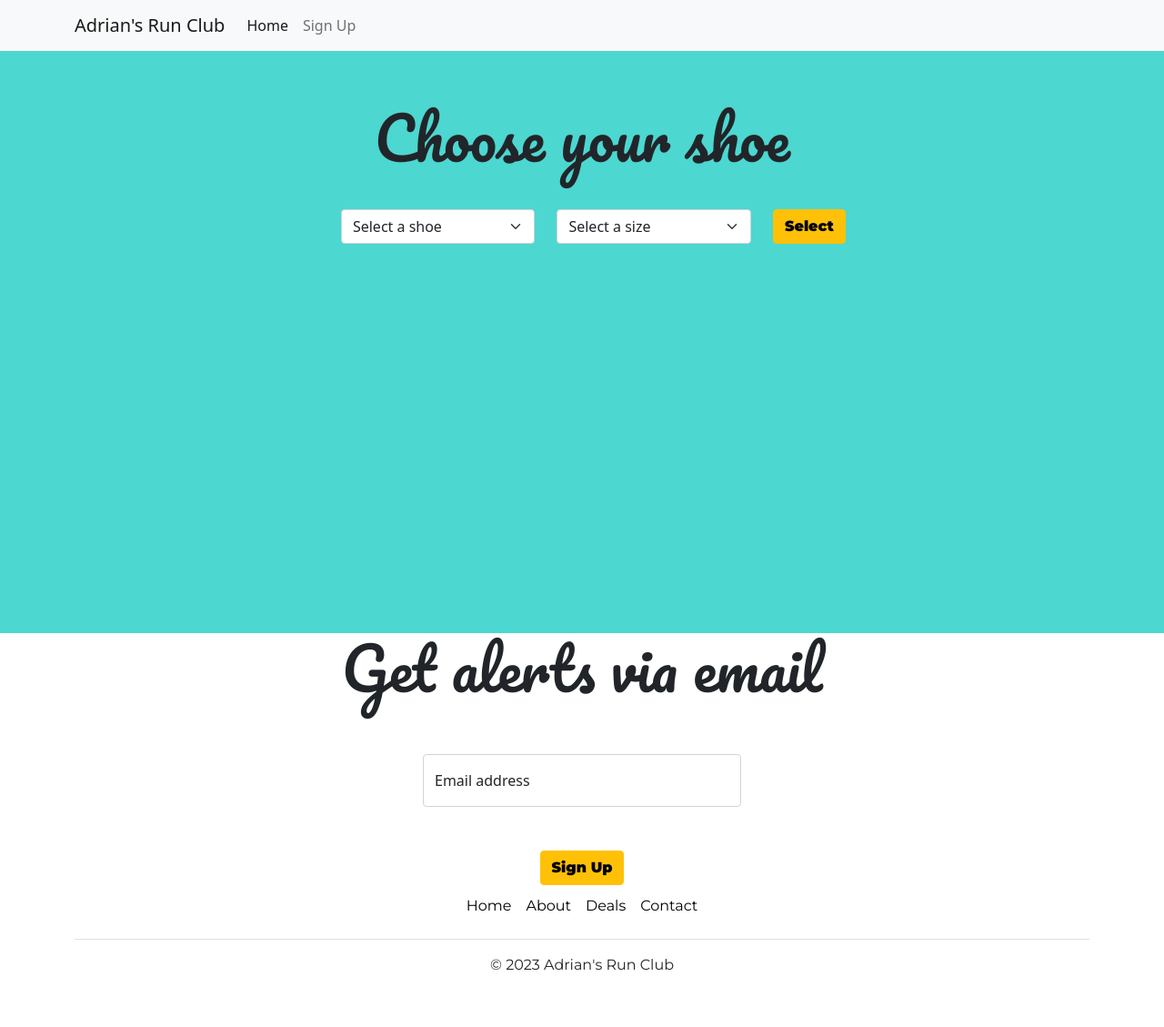
After one commit to Montags24/adrians-run-club, a Flask app: template templates/sign-up.html in a window 1280 px wide. The commit adds this page. Shown: the whole page at 91% size. Run offline with Flask 2, Linux system fonts and the light colour scheme; the template is opened without the code that fills it, so the values that code supplies are empty; some libraries are stand-ins or nearby versions.

Commit message:
Added a python file that uses RunRepeats API to get information on shoes. Added a sign up html file and added updates to the rest.

```diff
--- a/server.py
+++ b/server.py
@@ -2,7 +2,6 @@ from flask import Flask, render_template, request
 from dotenv import load_dotenv
 import smtplib
 import os
-
 
 app = Flask(__name__)
 load_dotenv()
@@ -36,9 +35,25 @@ def home():
         return render_template("message-success.html")
 
 
-@app.route("/signup")
+shoes = []
+
+
+@app.route("/signup", methods=["GET", "POST"])
 def sign_up():
-    return ""
+    global shoes
+    if request.method == "POST":
+        if "form-submit" in request.form:
+            shoe = request.form["shoe"]
+            size = request.form["size"]
+            shoes.append([shoe, size])
+        elif "delete-btn" in request.form:
+            number = int(request.form["delete-btn"])
+            print(number)
+            if len(shoes) > 0:
+                del shoes[number - 1]
+        return render_template("sign-up.html", shoes=shoes)
+    else:
+        return render_template("sign-up.html")
 
 
 if __name__ == "__main__":
--- a/static/css/styles.css
+++ b/static/css/styles.css
@@ -16,6 +16,12 @@
 #page-name {
     text-align: center;
     margin-top: 20%;
+    font-size: 11vh;
+}
+
+#sign-up {
+    text-align: center;
+    margin-top: 5%;
     font-size: 11vh;
 }
 
@@ -80,7 +86,7 @@
 /* Testimonials */
 #testimonials {
     background-color: #FAE8E0;
-    height: 60vh;
+
     padding: 20px 0 90px;
 }
 
--- /dev/null
+++ b/templates/sign-up.html
@@ -0,0 +1,168 @@
+<!doctype html>
+<html lang="en">
+
+<head>
+	<!-- Required meta tags -->
+	<meta charset="utf-8">
+	<meta name="viewport" content="width=device-width, initial-scale=1">
+	<!-- Fonts -->
+	<link rel="preconnect" href="https://fonts.googleapis.com">
+	<link rel="preconnect" href="https://fonts.gstatic.com" crossorigin>
+	<link href="https://fonts.googleapis.com/css2?family=Montserrat:wght@200;400;900&family=Pacifico&display=swap"
+	      rel="stylesheet">
+	<!-- Bootstrap CSS -->
+	<link href="https://cdn.jsdelivr.net/npm/bootstrap@5.0.2/dist/css/bootstrap.min.css" rel="stylesheet"
+	      integrity="sha384-EVSTQN3/azprG1Anm3QDgpJLIm9Nao0Yz1ztcQTwFspd3yD65VohhpuuCOmLASjC" crossorigin="anonymous">
+	<link rel="stylesheet" href="\static\css\styles.css">
+	<!--	<link rel="stylesheet" href="{{ url_for('static', filename='css/styles.css') }}">-->
+
+	<title>Adrian's Run Club</title>
+</head>
+
+<body>
+
+<section id="navbar">
+	<nav class="navbar navbar-expand-lg navbar-light bg-light">
+		<div class="container">
+			<a class="navbar-brand" href="#">Adrian's Run Club</a>
+			<button class="navbar-toggler" type="button" data-bs-toggle="collapse" data-bs-target="#navbarNav"
+			        aria-controls="navbarNav" aria-expanded="false" aria-label="Toggle navigation">
+				<span class="navbar-toggler-icon"></span>
+			</button>
+			<div class="collapse navbar-collapse" id="navbarNav">
+				<ul class="navbar-nav">
+					<li class="nav-item">
+						<a class="nav-link active" aria-current="page" href="{{ url_for('home')  }}">Home</a>
+					</li>
+					<li class="nav-item">
+					<li class="nav-item">
+						<a class="nav-link" href="#">Sign Up</a>
+					</li>
+				</ul>
+			</div>
+		</div>
+	</nav>
+</section>
+
+
+<section id="top-section" style="height:80vh">
+	<div class="container">
+		<div class="row justify-content-center">
+			<h1 id="sign-up" class="text-pacifico" style="font-size:8vh">Choose your shoe</h1>
+			<div class="col-md-10 col-sm-6 mt-3">
+				<form method="POST">
+					<div class="row justify-content-center">
+						<div class="col-md-3 col-sm-4 col-xs-6 my-3">
+							<select name="shoe" class="form-select" aria-label="Default select example">
+								<option selected>Select a shoe</option>
+								<option value="Saucony">Saucony</option>
+								<option value="Nike">Nike</option>
+								<option value="3">Three</option>
+							</select>
+						</div>
+						<div class="col-md-3 col-sm-4 col-xs-6 my-3">
+							<select name="size" class="form-select" aria-label="Default select example">
+								<option selected>Select a size</option>
+								<option value="10">10</option>
+								<option value="10.5">10.5</option>
+								<option value="3">Three</option>
+							</select>
+						</div>
+						<div class="col-md-1 col-sm-4 col-xs-6 my-3">
+							<button type="submit" id="form-submit" name="form-submit" value="submit" class="btn btn-warning btn-rounded text-montserrat"
+							        style="font-weight: bold;">
+								Select
+							</button>
+						</div>
+					</div>
+				</form>
+			</div>
+			<div class="row justify-content-center">
+				{% for shoe in shoes %}
+				<div class="col-xl-4 col-lg-4 col-md-6 col-sm-12 text-center my-2">
+					<div class="card p-3 shadow-lg">
+						<img src="https://cdn.runrepeat.com/i/saucony/37960/saucony-endorphin-speed-3-85-white-blck-vizi-7e12-380.jpg"
+						     class="card-img-top" alt="...">
+						<div class="card-body text-center">
+							<div class="row">
+								<div class="col-8">
+									<h5 class="shoe-name">{{ shoe[0] }}</h5>
+								</div>
+								<div class="col-4">
+									<div class="circle-singleline">80</div>
+								</div>
+							</div>
+						</div>
+						<div class="row text-center">
+							<div class="col-4">
+								<p class="shoe-price">Price: £150</p>
+							</div>
+							<div class="col-4">
+								<p class="shoe-discount">Discount: £150</p>
+							</div>
+							<div class="col-4">
+								<a href="https://www.sportsshoes.com/products/saucony/z/z/shoes/" class="shoe-link"><i
+										class="fa-solid fa-arrow-up-right-from-square fa-2x"></i></a>
+							</div>
+						</div>
+							<div class="row">
+								<form action="" method="POST">
+									<button type="submit" id="delete-btn" name="delete-btn" value="{{  loop.index  }}"  class="btn btn-danger">Delete</button>
+								</form>
+						</div>
+					</div>
+				</div>
+				{% endfor%}
+			</div>
+		</div>
+	</div>
+</section>
+
+<section id="#" style="height:30vh">
+	<div class="container">
+		<div class="row justify-content-center text-center">
+			<h1 id="#" class="text-pacifico" style="font-size:8vh">Get alerts via email</h1>
+			<form>
+				<div class="my-5 d-flex justify-content-center">
+					<div class="form-floating">
+						<input name="email" type="email" class="form-control" id="email"
+						       placeholder="name@example.com" required style="width: 350px;">
+						<label for="email">Email address</label>
+					</div>
+				</div>
+				<button type="submit" class="btn btn-warning btn-rounded text-montserrat"
+				        style="font-weight: bold;"><a href="#"
+				                                      style="color: black; text-decoration: none;">Sign Up</a>
+				</button>
+			</form>
+		</div>
+	</div>
+</section>
+
+<section>
+	<div class="container">
+		<footer class="py-3 my-4">
+			<ul class="nav justify-content-center border-bottom pb-3 mb-3">
+				<li class="nav-item"><a href="#" class="nav-link px-2 text-montserrat">Home</a></li>
+				<li class="nav-item"><a href="#top-section" class="nav-link px-2 text-montserrat">About</a></li>
+				<li class="nav-item"><a href="#middle-section" class="nav-link px-2 text-montserrat">Deals</a></li>
+				<li class="nav-item"><a href="#" class="nav-link px-2 text-montserrat">Contact</a></li>
+			</ul>
+			<p class="text-center text-montserrat">© 2023 Adrian's Run Club </p>
+		</footer>
+	</div>
+</section>
+
+
+<!-- Font is awesome -->
+<script src="https://kit.fontawesome.com/1f8ce701db.js" crossorigin="anonymous"></script>
+<!-- Optional JavaScript; choose one of the two! -->
+<script src="https://cdn.jsdelivr.net/npm/@popperjs/core@2.9.2/dist/umd/popper.min.js"
+        integrity="sha384-IQsoLXl5PILFhosVNubq5LC7Qb9DXgDA9i+tQ8Zj3iwWAwPtgFTxbJ8NT4GN1R8p"
+        crossorigin="anonymous"></script>
+<script src="https://cdn.jsdelivr.net/npm/bootstrap@5.0.2/dist/js/bootstrap.min.js"
+        integrity="sha384-cVKIPhGWiC2Al4u+LWgxfKTRIcfu0JTxR+EQDz/bgldoEyl4H0zUF0QKbrJ0EcQF"
+        crossorigin="anonymous"></script>
+</body>
+
+</html>
```
Also changed, not shown: api_requests.py (added, +54 -0 lines), templates/home.html (+10 -10 lines), 1 other file.
